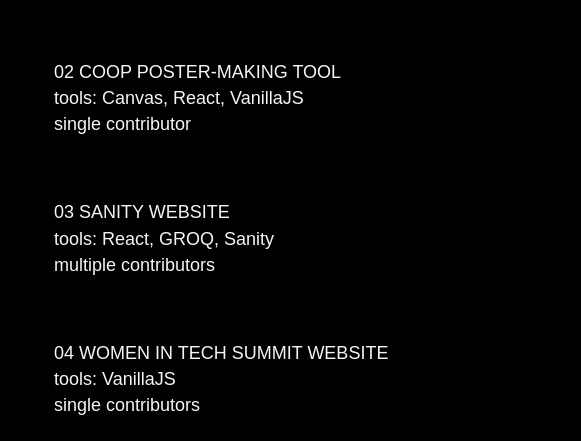
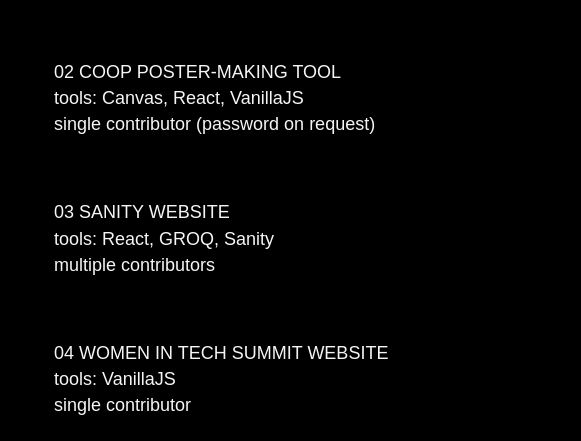
Before and after one commit to MarinaGoto/design_portfolio, a Gatsby site: page / in a window 1280 px wide. Shown: the part 1961-2402 px from the top of the page, 0-581 px from the left. Built offline with nearby package versions, Linux system fonts and the light colour scheme; Gatsby itself is replaced by a stand-in of ours.

Commit message:
- add content

```diff
--- a/src/components/Work/work.js
+++ b/src/components/Work/work.js
@@ -14,7 +14,7 @@
     name: 'coop poster-making tool',
     link: 'http://coop-valget.lowercase.no/',
     tools: 'Canvas, React, VanillaJS',
-    contributor: 'single contributor',
+    contributor: 'single contributor (password on request)',
   },
   {
     name: 'sanity website',
@@ -26,7 +26,7 @@
     name: 'women in tech summit website',
     link: 'https://summit2020.witoslo.com/',
     tools: 'VanillaJS',
-    contributor: 'single contributors',
+    contributor: 'single contributor',
   },
   {
     name: 'smart boliganalyse',
```
